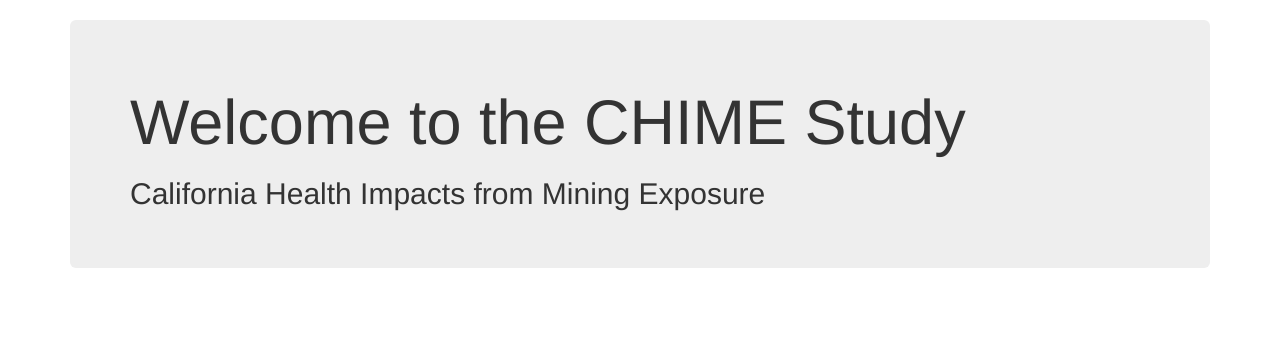
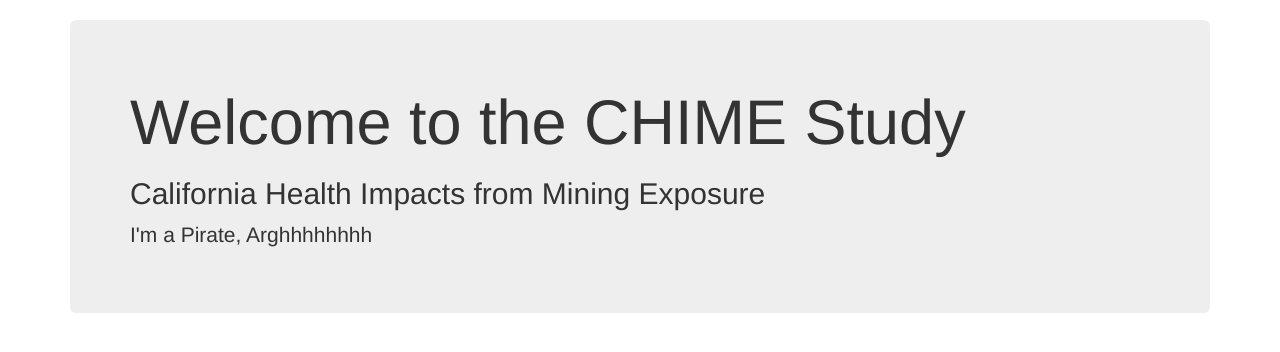
Before and after one commit to westonslaughter/CHIME, a Django app: page / in a window 1280 px wide. Shown: the part 52-404 px from the top of the page. Run offline with Django 3.2, Linux system fonts and the light colour scheme; some libraries are stand-ins or nearby versions.

Commit message:
Pirate Stuff AKA Atom to GitHub to PyAny push/pull test

```diff
--- a/studysite/templates/index.html
+++ b/studysite/templates/index.html
@@ -4,6 +4,7 @@
   <div class="jumbotron">
     <h1>Welcome to the CHIME Study</h1>
     <h2>California Health Impacts from Mining Exposure</h2>
+    <p>I'm a Pirate, Arghhhhhhhh</p>
   </div>
 
 {% endblock %}
```
